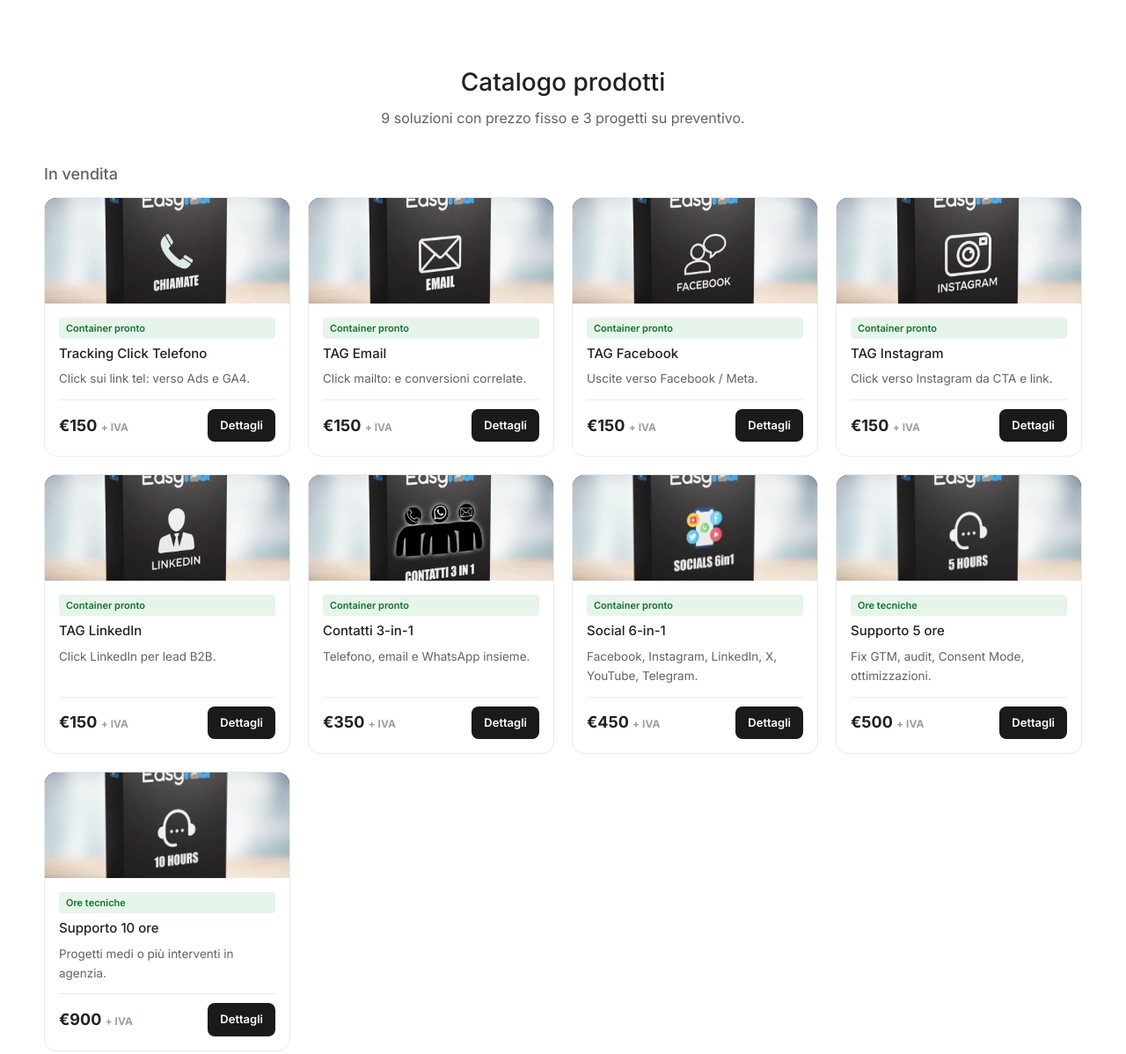
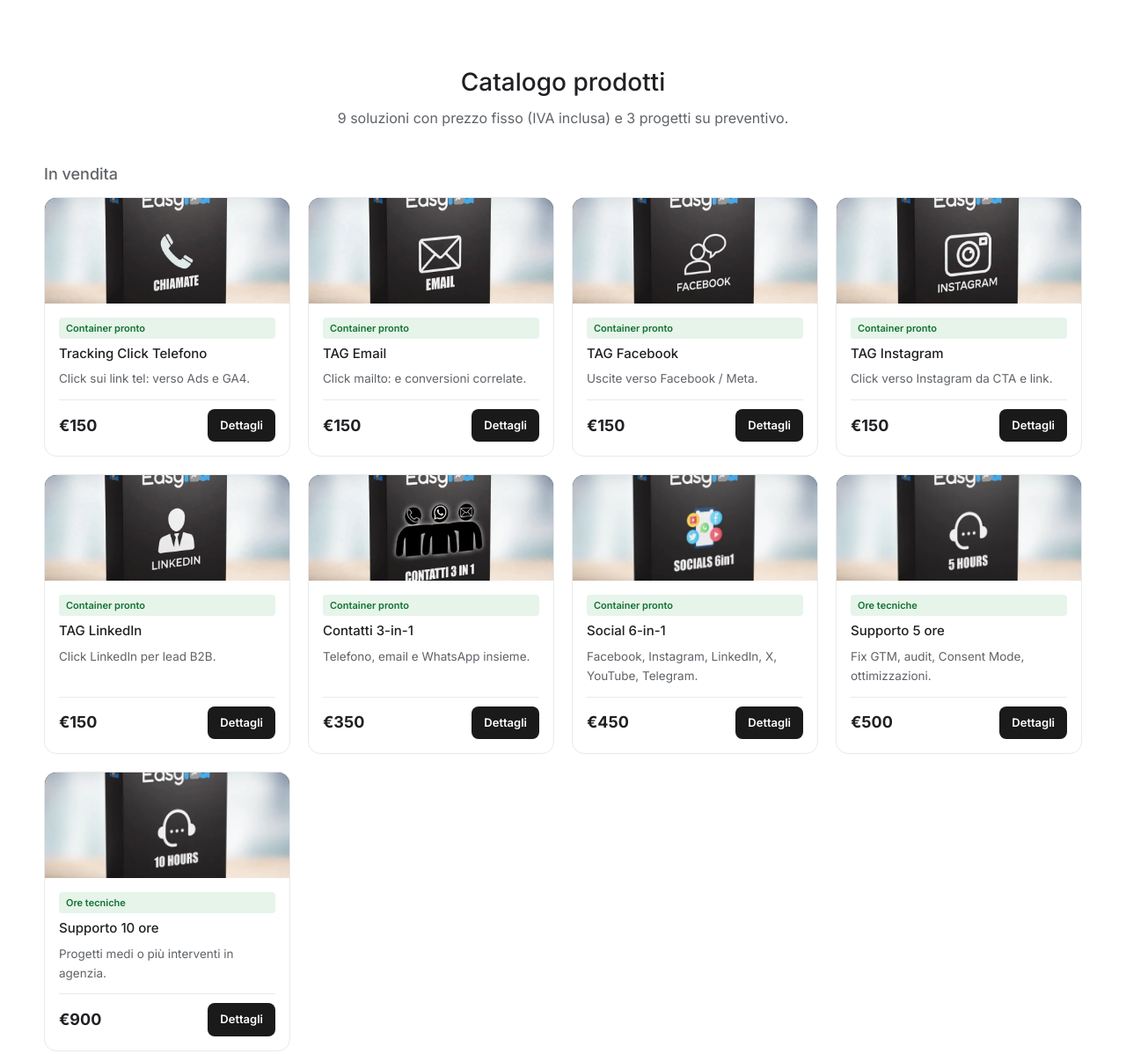
Before and after one commit to stefanosupernet-sudo/easytag-pro, a website: page index.html in a window 1280 px wide. Shown: the part 860-2058 px from the top of the page at 88% size. Drawn offline with Linux system fonts and the light colour scheme.

Commit message:
Rimuove +IVA da tutti i prezzi e aggiorna link Dettagli dei tag singoli alle schede prodotto

```diff
--- a/index.html
+++ b/index.html
@@ -5,7 +5,7 @@
   <meta name="viewport" content="width=device-width, initial-scale=1.0">
   <title>Easy Tag | Supporto GTM da team ex-Google Cracovia | Container pronti</title>
   <!-- catalog-v2 -->
-  <meta name="description" content="Spin-off del team italiano di Google Cracovia. Container GTM pronti e supporto per uffici tecnici e agenzie. Catalogo: 9 prodotti in vendita e 3 su preventivo.">
+  <meta name="description" content="Spin-off del team italiano di Google Cracovia. Container GTM pronti e supporto per uffici tecnici e agenzie. Catalogo: 9 prodotti in vendita e 3 su preventivo. Prezzi IVA inclusa.">
   <link rel="canonical" href="https://easytag-pro.vercel.app/">
   <link href="https://fonts.googleapis.com/css2?family=Inter:wght@400;500;600;700&display=swap" rel="stylesheet">
   <style>
@@ -48,7 +48,7 @@
     .product-visual{height:120px;background:linear-gradient(145deg,#1a1a1a,#2d2d2d);display:flex;align-items:center;justify-content:center;color:#fff;font-size:36px;overflow:hidden}
     .product-visual img{width:100%;height:100%;object-fit:cover}
     .product-body{padding:16px;flex:1;display:flex;flex-direction:column}.product-body h3{font-size:15px;margin-bottom:8px}.product-body p{font-size:13.5px;color:var(--gray-700);margin-bottom:12px;flex:1}
-    .product-footer{display:flex;align-items:center;justify-content:space-between;padding-top:10px;border-top:1px solid var(--gray-200);gap:10px}.price{font-size:18px;font-weight:700}.price small{font-size:12px;color:var(--gray-500)}
+    .product-footer{display:flex;align-items:center;justify-content:space-between;padding-top:10px;border-top:1px solid var(--gray-200);gap:10px}.price{font-size:18px;font-weight:700}
     .badge-ready{display:inline-block;background:#E6F4EA;color:#137333;font-size:11px;font-weight:600;padding:3px 8px;border-radius:4px;margin-bottom:8px}
     .cta-banner{background:linear-gradient(135deg,var(--blue),var(--blue-dark));color:#fff;border-radius:16px;padding:40px 28px;text-align:center}.cta-banner h2{color:#fff;margin-bottom:8px}.cta-banner p{opacity:.92;margin-bottom:20px}
     .faq-list{max-width:760px;margin:0 auto}.faq-item{border-bottom:1px solid var(--gray-200);padding:16px 0}.faq-item summary{font-weight:600;cursor:pointer;list-style:none}.faq-item summary::-webkit-details-marker{display:none}.faq-item p{margin-top:10px;color:var(--gray-700);font-size:15px}
@@ -76,7 +76,7 @@
     <div class="hero-inner">
       <div class="badge">🇮🇹 Spin-off del team italiano di Google Cracovia</div>
       <h1>Supporto tecnico <span class="highlight">Google Tag Manager</span><br>di livello Google, senza assumere</h1>
-      <p class="hero-sub">Container GTM pronti all'uso e implementazioni personalizzate per uffici tecnici e agenzie.</p>
+      <p class="hero-sub">Container GTM pronti all'uso e implementazioni personalizzate per uffici tecnici e agenzie. Prezzi IVA inclusa.</p>
       <div class="hero-cta"><a href="shop/index.html" class="btn btn-primary">Scopri i servizi</a><a href="contatti.html" class="btn btn-secondary">Collaborazione speciale</a></div>
     </div>
   </section>
@@ -85,38 +85,38 @@
   </div></section>
   <section class="section" id="shop"><div class="section-inner">
     <h2 class="section-title">Catalogo prodotti</h2>
-    <p class="section-subtitle">9 soluzioni con prezzo fisso e 3 progetti su preventivo.</p>
+    <p class="section-subtitle">9 soluzioni con prezzo fisso (IVA inclusa) e 3 progetti su preventivo.</p>
     <h3 style="font-size:18px;margin:0 0 14px;color:var(--gray-700)">In vendita</h3>
     <div class="products-grid">
-      <div class="product-card"><div class="product-visual"><img src="assets/products/tracking-click-telefono.webp" alt="Tracking click telefono"></div><div class="product-body"><span class="badge-ready">Container pronto</span><h3>Tracking Click Telefono</h3><p>Click sui link tel: verso Ads e GA4.</p><div class="product-footer"><div class="price">€150 <small>+ IVA</small></div><a href="shop/tracking-click-telefono" class="btn btn-dark" style="padding:8px 14px;font-size:13px">Dettagli</a></div></div></div>
-      <div class="product-card"><div class="product-visual"><img src="assets/products/tag-email.webp" alt="TAG Email"></div><div class="product-body"><span class="badge-ready">Container pronto</span><h3>TAG Email</h3><p>Click mailto: e conversioni correlate.</p><div class="product-footer"><div class="price">€150 <small>+ IVA</small></div><a href="contatti.html?prodotto=tag-email" class="btn btn-dark" style="padding:8px 14px;font-size:13px">Dettagli</a></div></div></div>
-      <div class="product-card"><div class="product-visual"><img src="assets/products/tag-facebook.webp" alt="TAG Facebook"></div><div class="product-body"><span class="badge-ready">Container pronto</span><h3>TAG Facebook</h3><p>Uscite verso Facebook / Meta.</p><div class="product-footer"><div class="price">€150 <small>+ IVA</small></div><a href="contatti.html?prodotto=tag-facebook" class="btn btn-dark" style="padding:8px 14px;font-size:13px">Dettagli</a></div></div></div>
-      <div class="product-card"><div class="product-visual"><img src="assets/products/tag-instagram.webp" alt="TAG Instagram"></div><div class="product-body"><span class="badge-ready">Container pronto</span><h3>TAG Instagram</h3><p>Click verso Instagram da CTA e link.</p><div class="product-footer"><div class="price">€150 <small>+ IVA</small></div><a href="contatti.html?prodotto=tag-instagram" class="btn btn-dark" style="padding:8px 14px;font-size:13px">Dettagli</a></div></div></div>
-      <div class="product-card"><div class="product-visual"><img src="assets/products/tag-linkedin.webp" alt="TAG LinkedIn"></div><div class="product-body"><span class="badge-ready">Container pronto</span><h3>TAG LinkedIn</h3><p>Click LinkedIn per lead B2B.</p><div class="product-footer"><div class="price">€150 <small>+ IVA</small></div><a href="contatti.html?prodotto=tag-linkedin" class="btn btn-dark" style="padding:8px 14px;font-size:13px">Dettagli</a></div></div></div>
-      <div class="product-card"><div class="product-visual"><img src="assets/products/contatti-3in1.webp" alt="Contatti 3 in 1"></div><div class="product-body"><span class="badge-ready">Container pronto</span><h3>Contatti 3-in-1</h3><p>Telefono, email e WhatsApp insieme.</p><div class="product-footer"><div class="price">€350 <small>+ IVA</small></div><a href="shop/contatti-3in1" class="btn btn-dark" style="padding:8px 14px;font-size:13px">Dettagli</a></div></div></div>
-      <div class="product-card"><div class="product-visual"><img src="assets/products/tracking-social-6in1.webp" alt="Social 6 in 1"></div><div class="product-body"><span class="badge-ready">Container pronto</span><h3>Social 6-in-1</h3><p>Facebook, Instagram, LinkedIn, X, YouTube, Telegram.</p><div class="product-footer"><div class="price">€450 <small>+ IVA</small></div><a href="shop/tracking-social-6in1" class="btn btn-dark" style="padding:8px 14px;font-size:13px">Dettagli</a></div></div></div>
-      <div class="product-card"><div class="product-visual"><img src="assets/products/supporto-5-ore.webp" alt="Supporto 5 ore"></div><div class="product-body"><span class="badge-ready">Ore tecniche</span><h3>Supporto 5 ore</h3><p>Fix GTM, audit, Consent Mode, ottimizzazioni.</p><div class="product-footer"><div class="price">€500 <small>+ IVA</small></div><a href="shop/supporto-5-ore" class="btn btn-dark" style="padding:8px 14px;font-size:13px">Dettagli</a></div></div></div>
-      <div class="product-card"><div class="product-visual"><img src="assets/products/supporto-10-ore.webp" alt="Supporto 10 ore"></div><div class="product-body"><span class="badge-ready">Ore tecniche</span><h3>Supporto 10 ore</h3><p>Progetti medi o più interventi in agenzia.</p><div class="product-footer"><div class="price">€900 <small>+ IVA</small></div><a href="shop/supporto-10-ore" class="btn btn-dark" style="padding:8px 14px;font-size:13px">Dettagli</a></div></div></div>
+      <div class="product-card"><div class="product-visual"><img src="assets/products/tracking-click-telefono.webp" alt="Tracking click telefono"></div><div class="product-body"><span class="badge-ready">Container pronto</span><h3>Tracking Click Telefono</h3><p>Click sui link tel: verso Ads e GA4.</p><div class="product-footer"><div class="price">€150</div><a href="shop/tracking-click-telefono" class="btn btn-dark" style="padding:8px 14px;font-size:13px">Dettagli</a></div></div></div>
+      <div class="product-card"><div class="product-visual"><img src="assets/products/tag-email.webp" alt="TAG Email"></div><div class="product-body"><span class="badge-ready">Container pronto</span><h3>TAG Email</h3><p>Click mailto: e conversioni correlate.</p><div class="product-footer"><div class="price">€150</div><a href="shop/tag-email" class="btn btn-dark" style="padding:8px 14px;font-size:13px">Dettagli</a></div></div></div>
+      <div class="product-card"><div class="product-visual"><img src="assets/products/tag-facebook.webp" alt="TAG Facebook"></div><div class="product-body"><span class="badge-ready">Container pronto</span><h3>TAG Facebook</h3><p>Uscite verso Facebook / Meta.</p><div class="product-footer"><div class="price">€150</div><a href="shop/tag-facebook" class="btn btn-dark" style="padding:8px 14px;font-size:13px">Dettagli</a></div></div></div>
+      <div class="product-card"><div class="product-visual"><img src="assets/products/tag-instagram.webp" alt="TAG Instagram"></div><div class="product-body"><span class="badge-ready">Container pronto</span><h3>TAG Instagram</h3><p>Click verso Instagram da CTA e link.</p><div class="product-footer"><div class="price">€150</div><a href="shop/tag-instagram" class="btn btn-dark" style="padding:8px 14px;font-size:13px">Dettagli</a></div></div></div>
+      <div class="product-card"><div class="product-visual"><img src="assets/products/tag-linkedin.webp" alt="TAG LinkedIn"></div><div class="product-body"><span class="badge-ready">Container pronto</span><h3>TAG LinkedIn</h3><p>Click LinkedIn per lead B2B.</p><div class="product-footer"><div class="price">€150</div><a href="shop/tag-linkedin" class="btn btn-dark" style="padding:8px 14px;font-size:13px">Dettagli</a></div></div></div>
+      <div class="product-card"><div class="product-visual"><img src="assets/products/contatti-3in1.webp" alt="Contatti 3 in 1"></div><div class="product-body"><span class="badge-ready">Container pronto</span><h3>Contatti 3-in-1</h3><p>Telefono, email e WhatsApp insieme.</p><div class="product-footer"><div class="price">€350</div><a href="shop/contatti-3in1" class="btn btn-dark" style="padding:8px 14px;font-size:13px">Dettagli</a></div></div></div>
+      <div class="product-card"><div class="product-visual"><img src="assets/products/tracking-social-6in1.webp" alt="Social 6 in 1"></div><div class="product-body"><span class="badge-ready">Container pronto</span><h3>Social 6-in-1</h3><p>Facebook, Instagram, LinkedIn, X, YouTube, Telegram.</p><div class="product-footer"><div class="price">€450</div><a href="shop/tracking-social-6in1" class="btn btn-dark" style="padding:8px 14px;font-size:13px">Dettagli</a></div></div></div>
+      <div class="product-card"><div class="product-visual"><img src="assets/products/supporto-5-ore.webp" alt="Supporto 5 ore"></div><div class="product-body"><span class="badge-ready">Ore tecniche</span><h3>Supporto 5 ore</h3><p>Fix GTM, audit, Consent Mode, ottimizzazioni.</p><div class="product-footer"><div class="price">€500</div><a href="shop/supporto-5-ore" class="btn btn-dark" style="padding:8px 14px;font-size:13px">Dettagli</a></div></div></div>
+      <div class="product-card"><div class="product-visual"><img src="assets/products/supporto-10-ore.webp" alt="Supporto 10 ore"></div><div class="product-body"><span class="badge-ready">Ore tecniche</span><h3>Supporto 10 ore</h3><p>Progetti medi o più interventi in agenzia.</p><div class="product-footer"><div class="price">€900</div><a href="shop/supporto-10-ore" class="btn btn-dark" style="padding:8px 14px;font-size:13px">Dettagli</a></div></div></div>
     </div>
     <h3 style="font-size:18px;margin:28px 0 14px;color:var(--gray-700)">Anche in catalogo</h3>
     <div class="products-grid">
-      <div class="product-card"><div class="product-visual"><img src="assets/products/supporto-20-ore.webp" alt="Supporto 20 ore"></div><div class="product-body"><span class="badge-ready">Ore tecniche</span><h3>Supporto 20 ore</h3><p>Collaborazione continuativa al miglior costo/ora.</p><div class="product-footer"><div class="price">€1.600 <small>+ IVA</small></div><a href="shop/supporto-20-ore" class="btn btn-dark" style="padding:8px 14px;font-size:13px">Dettagli</a></div></div></div>
+      <div class="product-card"><div class="product-visual"><img src="assets/products/supporto-20-ore.webp" alt="Supporto 20 ore"></div><div class="product-body"><span class="badge-ready">Ore tecniche</span><h3>Supporto 20 ore</h3><p>Collaborazione continuativa al miglior costo/ora.</p><div class="product-footer"><div class="price">€1.600</div><a href="shop/supporto-20-ore" class="btn btn-dark" style="padding:8px 14px;font-size:13px">Dettagli</a></div></div></div>
     </div>
     <h3 style="font-size:18px;margin:28px 0 14px;color:var(--gray-700)">Su preventivo</h3>
     <div class="products-grid">
       <div class="product-card"><div class="product-visual"><img src="assets/products/tracker-ecommerce.webp" alt="E-commerce"></div><div class="product-body"><span class="badge-ready" style="background:#FEF7E0;color:#B06000">Preventivo</span><h3>Tracker E-commerce</h3><p>Eventi e data layer purchase / cart / checkout.</p><div class="product-footer"><div class="price" style="font-size:15px;color:var(--gray-700)">Preventivo</div><a href="shop/tracker-ecommerce" class="btn btn-secondary" style="padding:8px 14px;font-size:13px">Richiedi</a></div></div></div>
       <div class="product-card"><div class="product-visual"><img src="assets/products/dynamic-remarketing.webp" alt="Dynamic remarketing"></div><div class="product-body"><span class="badge-ready" style="background:#FEF7E0;color:#B06000">Preventivo</span><h3>Dynamic Remarketing</h3><p>Eventi e parametri prodotto per Google Ads.</p><div class="product-footer"><div class="price" style="font-size:15px;color:var(--gray-700)">Preventivo</div><a href="shop/dynamic-remarketing" class="btn btn-secondary" style="padding:8px 14px;font-size:13px">Richiedi</a></div></div></div>
-      <div class="product-card"><div class="product-visual"><img src="assets/products/consent-mode-v2.webp" alt="Consent Mode"></div><div class="product-body"><span class="badge-ready" style="background:#FEF7E0;color:#B06000">Preventivo</span><h3>Consent Mode v2 + CMP</h3><p>Banner cookie collegato ai tag Google.</p><div class="product-footer"><div class="price" style="font-size:15px;color:var(--gray-700)">Preventivo</div><a href="contatti.html?prodotto=consent-mode-v2" class="btn btn-secondary" style="padding:8px 14px;font-size:13px">Richiedi</a></div></div></div>
+      <div class="product-card"><div class="product-visual"><img src="assets/products/consent-mode-v2.webp" alt="Consent Mode"></div><div class="product-body"><span class="badge-ready" style="background:#FEF7E0;color:#B06000">Preventivo</span><h3>Consent Mode v2 + CMP</h3><p>Banner cookie collegato ai tag Google.</p><div class="product-footer"><div class="price" style="font-size:15px;color:var(--gray-700)">Preventivo</div><a href="shop/consent-mode-v2" class="btn btn-secondary" style="padding:8px 14px;font-size:13px">Richiedi</a></div></div></div>
     </div>
     <div class="cta-banner" style="margin-top:32px"><h2>Serve qualcosa di più personalizzato?</h2><p>Audit completo o supporto continuativo per la tua agenzia.</p><a href="contatti.html" class="btn" style="background:#fff;color:var(--blue)">Contattaci</a></div>
   </div></section>
   <section class="section" id="faq"><div class="section-inner"><h2 class="section-title">Domande frequenti</h2>
     <div class="faq-list"><details class="faq-item"><summary>Siete un team proveniente da Google Cracovia?</summary><p>Sì. Easy Tag è lo spin-off del team italiano di Google Cracovia.</p></details>
     <details class="faq-item"><summary>Cosa ricevo dopo l'acquisto?</summary><p>Il file JSON del container GTM e le istruzioni via email.</p></details>
+    <details class="faq-item"><summary>I prezzi includono l'IVA?</summary><p>Sì, tutti i prezzi indicati sono IVA inclusa.</p></details>
     <details class="faq-item"><summary>Perché alcuni prodotti sono su preventivo?</summary><p>E-commerce, Dynamic Remarketing e Consent Mode dipendono da CMS e data layer: prepariamo un preventivo su misura.</p></details></div>
   </div></section>
-  <footer class="footer"><div class="footer-inner"><div><h4>Easy Tag</h4><p style="font-size:13.5px">Supporto GTM, GA4 e tracking.</p></div><div><h4>Shop</h4><a href="shop/index.html">Catalogo</a></div><div><h4>Azienda</h4><a href="chi-siamo.html">Chi siamo</a><a href="contatti.html">Contatti</a></div><div><h4>Contatti</h4><a href="mailto:info@easytag.pro">info@easytag.pro</a></div></div>
-    <div class="footer-bottom">© 2026 Easy Tag Solutions</div></footer>
+  <footer class="footer"><div class="footer-inner"><div><h4>Easy Tag</h4><p>Spin-off del team italiano di Google Cracovia. Supporto tecnico GTM per agenzie.</p></div><div><h4>Shop</h4><a href="shop/index.html">Catalogo</a><a href="shop/tracking-click-telefono">Tracking Telefono</a><a href="shop/tag-email">TAG Email</a></div><div><h4>Info</h4><a href="chi-siamo.html">Chi siamo</a><a href="contatti.html">Contatti</a></div><div><h4>Legale</h4><a href="contatti.html">Privacy</a></div></div><div class="footer-bottom">© 2026 Easy Tag Solutions · Prezzi IVA inclusa</div></footer>
   <script>
   (function(){
     var btn=document.querySelector('.menu-toggle'),nav=document.getElementById('main-nav');
```
Lines whose indentation alone changed are shown as unchanged.
